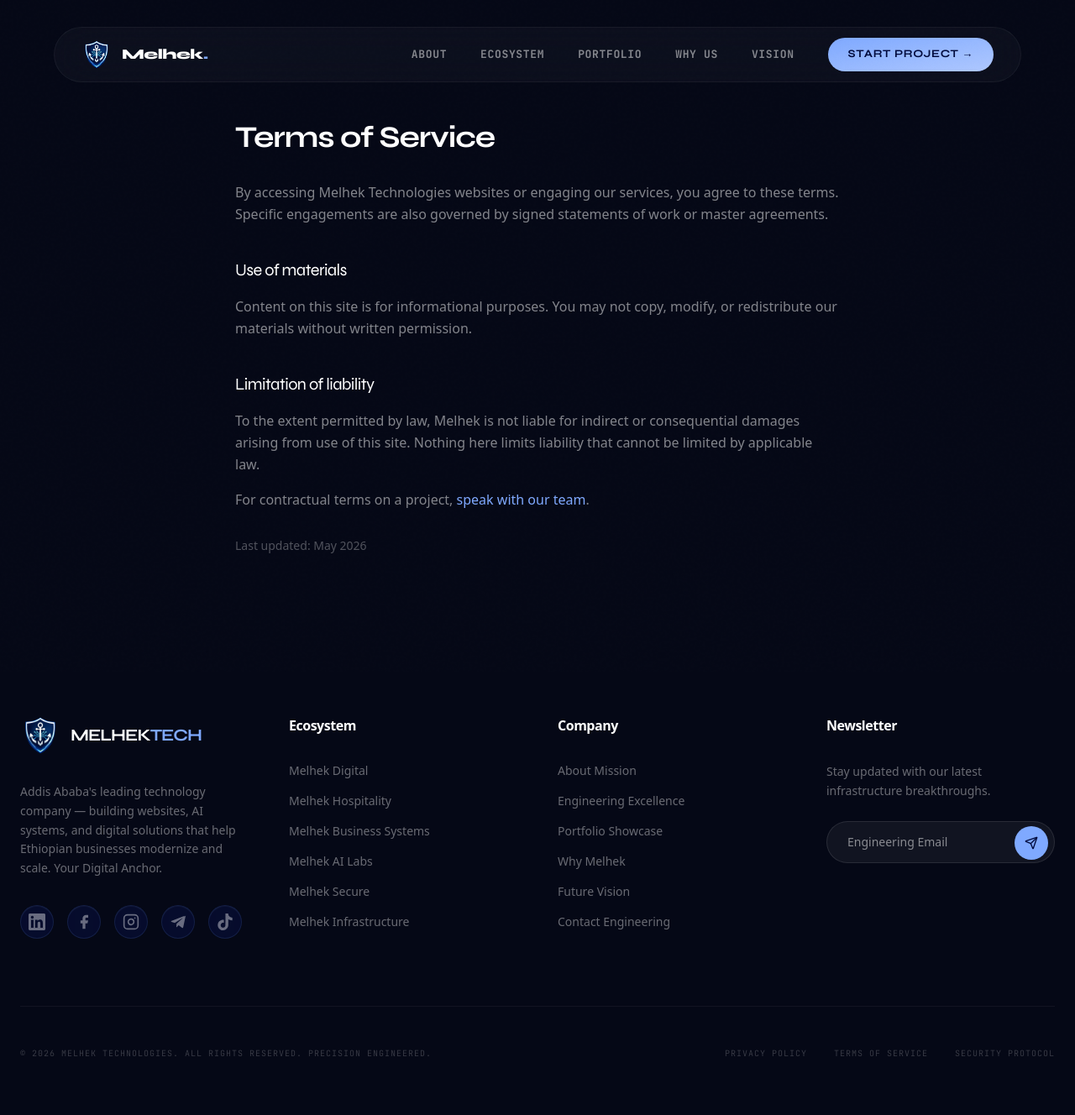
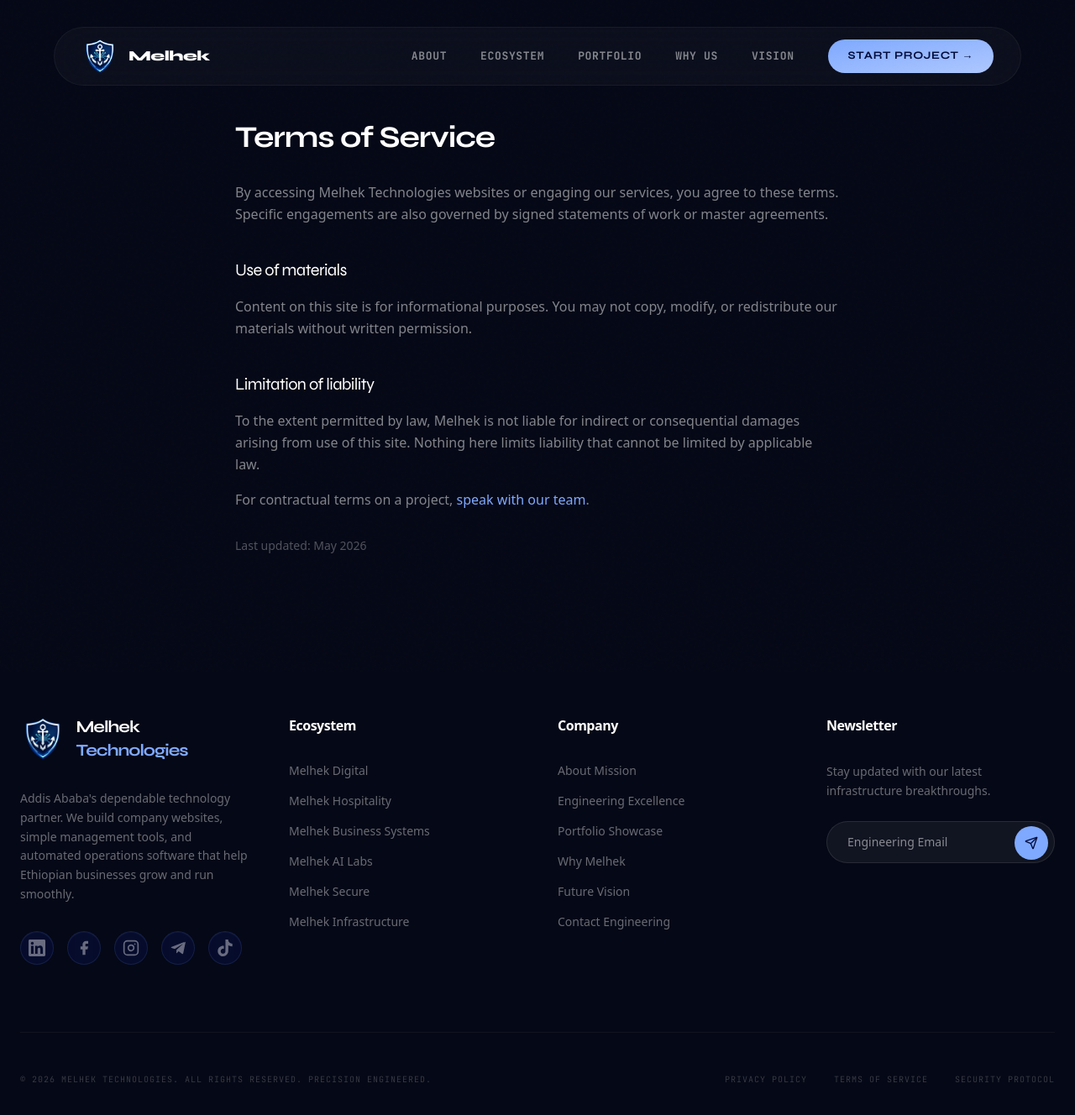
Before and after one commit to melhektechnologies/Melhek-Technologies, a Next.js app: page /terms in a window 1280 px wide. Shown: the top 1328 px of the page at 84% size. Built offline with nearby package versions, Linux system fonts and the light colour scheme.

Commit message:
design: scale up logo and standardize brand names in navbar and footer

```diff
--- a/src/components/Footer.tsx
+++ b/src/components/Footer.tsx
@@ -60,21 +60,21 @@
         <div className="grid grid-cols-1 md:grid-cols-2 lg:grid-cols-4 gap-12 mb-20">
           <div className="lg:col-span-1">
             <Link href="/" className="flex items-center gap-3 mb-8" aria-label="Melhek Technologies Home">
-              <div className="relative w-12 h-12">
+              <div className="relative w-14 h-14">
                 <Image
                   src="/logo-light.png"
                   alt=""
                   fill
-                  sizes="48px"
+                  sizes="56px"
                   className="object-contain"
                 />
               </div>
               <span className="text-xl font-syne font-bold tracking-tighter text-white">
-                MELHEK<span className="text-melhek-blue">TECH</span>
+                Melhek <span className="text-melhek-blue">Technologies</span>
               </span>
             </Link>
             <p className="text-white/40 text-sm leading-relaxed mb-8 max-w-xs font-light">
-              Addis Ababa&apos;s leading technology company — building websites, AI systems, and digital solutions that help Ethiopian businesses modernize and scale. Your Digital Anchor.
+              Addis Ababa&apos;s dependable technology partner. We build company websites, simple management tools, and automated operations software that help Ethiopian businesses grow and run smoothly.
             </p>
             <nav className="flex gap-4" aria-label="Social Media">
               {SocialIcons.map((social) => (
--- a/src/components/Navbar.tsx
+++ b/src/components/Navbar.tsx
@@ -40,17 +40,17 @@
       }`}>
         {/* Logo */}
         <Link href="/" className="flex items-center gap-3 group" aria-label="Melhek Home">
-          <div className="relative w-9 h-9 group-hover:rotate-[15deg] transition-transform duration-500">
+          <div className="relative w-11 h-11 group-hover:rotate-[15deg] transition-transform duration-500">
             <Image
               src="/logo-light.png"
               alt="Melhek Logo"
               fill
-              sizes="36px"
+              sizes="44px"
               className="object-contain filter brightness-110"
             />
           </div>
           <span className="text-[17px] font-syne font-extrabold tracking-[-0.03em] text-white">
-            Melhek<span className="text-melhek-blue">.</span>
+            Melhek
           </span>
         </Link>
 
```
